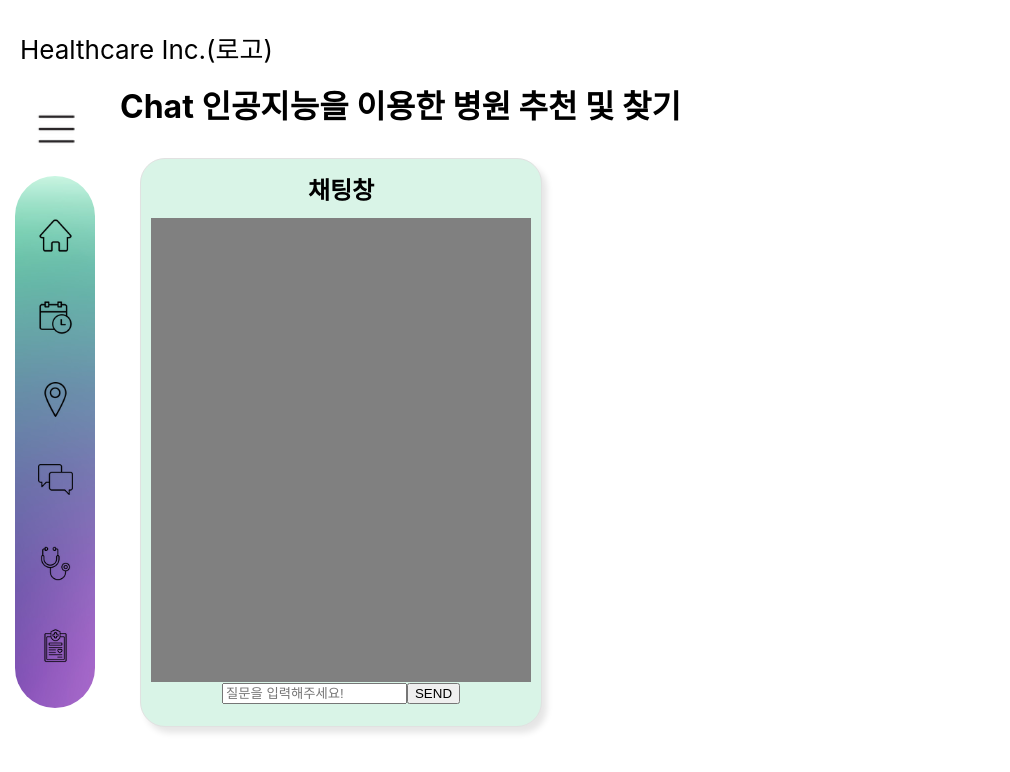
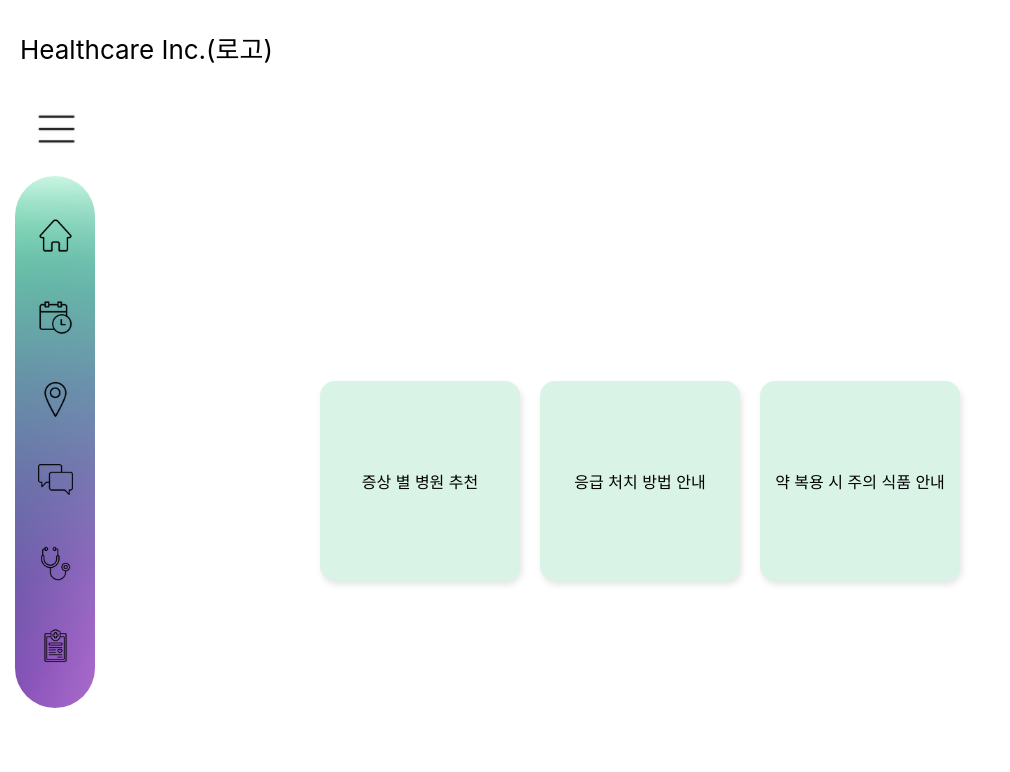
Before and after one commit to minzero31/codeit-2024-summer-project, a React (Create React App) app: page /chat in a window 1280 px wide. Shown: the top 772 px of the page, without its empty margins (0-1010 px from the left). Built offline with nearby package versions, Linux system fonts and the light colour scheme.

Commit message:
divide chat into 3 chat features

```diff
--- a/src/components/Chat.css
+++ b/src/components/Chat.css
@@ -86,3 +86,39 @@
     color: black;
     font-size: 15px;
 }
+.selection-screen {
+    display: flex;
+    justify-content: center;
+    align-items: center;
+    height: 100vh;
+    gap: 20px;
+}
+.selection-screen {
+    display: flex;
+    justify-content: center;
+    align-items: center;
+    height: 100vh;
+    gap: 20px;
+}
+
+.selection-screen .box {
+    width: 200px;
+    height: 200px;
+    display: flex;
+    justify-content: center;
+    align-items: center;
+    background-color: #D9F4E7;
+    border-radius: 15px;
+    box-shadow: 2px 4px 6px rgba(0, 0, 0, 0.1);
+    cursor: pointer;
+    transition: transform 0.3s;
+    text-align: center;
+}
+
+.selection-screen .box:hover {
+    transform: scale(1.05);
+}
+
+.selection-screen .box:active {
+    transform: scale(0.95);
+}
--- a/src/components/Chat.js
+++ b/src/components/Chat.js
@@ -1,25 +1,25 @@
 import React, { useState } from 'react';
 import './Chat.css';
 
-// 환경 변수에서 API 키를 가져옵니다.
 const API_KEY = process.env.REACT_APP_GEMINI_API_KEY;
 
 const Chat = () => {
   const [prompt, setPrompt] = useState(''); // 사용자 입력 상태
   const [response, setResponse] = useState([]); // API 응답 상태
   const [loading, setLoading] = useState(false); // 로딩 상태
+  const [selectedPrompt, setSelectedPrompt] = useState(null); // 선택된 프롬프트 상태
 
-  // 입력 필드의 변화 감지
   const handleInputChange = (e) => {
     setPrompt(e.target.value);
   };
 
-  // API 호출 함수
   const fetchResponse = async () => {
     setResponse((prevMessages) => [...prevMessages, { sender: '사용자', text: prompt }]);
 
     setLoading(true);
     try {
+      const combinedPrompt = selectedPrompt + prompt;
+
       const res = await fetch(`https://generativelanguage.googleapis.com/v1beta/models/gemini-1.5-flash-latest:generateContent?key=${API_KEY}`, {
         method: 'POST',
         headers: {
@@ -30,7 +30,7 @@ const Chat = () => {
             {
               parts: [
                 {
-                  text: prompt,
+                  text: combinedPrompt,
                 },
               ],
             },
@@ -44,9 +44,8 @@ const Chat = () => {
       }
 
       const data = await res.json();
-      console.log('API 응답 데이터:', data); // 전체 응답 데이터 출력 (콘솔에서 확인)
+      console.log('API 응답 데이터:', data);
 
-      // 응답 데이터에서 text 추출
       const extractedText = data.candidates && data.candidates.length > 0 && data.candidates[0].content && data.candidates[0].content.parts.length > 0
         ? data.candidates[0].content.parts[0].text
         : '응답 데이터가 없습니다.';
@@ -60,7 +59,6 @@ const Chat = () => {
     }
   };
 
-  // 폼 제출 처리
   const handleSubmit = (e) => {
     e.preventDefault();
     if (prompt) {
@@ -70,6 +68,29 @@ const Chat = () => {
     }
   };
 
+  // 선택 박스가 클릭되면 해당 프롬프트를 설정하고 채팅 화면으로 전환
+  const handleBoxClick = (prompt) => {
+    setSelectedPrompt(prompt);
+  };
+
+  if (!selectedPrompt) {
+    // 선택된 프롬프트가 없으면 선택 박스 화면을 보여줍니다.
+    return (
+      <main className="selection-screen">
+        <div className="box" onClick={() => handleBoxClick(" '당신의 건강 상태에 따른 병원을 추천해드립니다.' 라는 문구가 답변 맨 처음에 꼭 추가되도록 해주고, 답변은 3줄 이내로 해줘.")}>
+          증상 별 병원 추천
+        </div>
+        <div className="box" onClick={() => handleBoxClick(" '응급 처치 방법을 안내해드리겠습니다.' 라는 문구가 답변 맨 처음에 꼭 추가되도록 해주고, 답변은 3줄 이내로 해줘.")}>
+          응급 처치 방법 안내
+        </div>
+        <div className="box" onClick={() => handleBoxClick(" '약 복용 시 주의 식품을 안내해드리겠습니다.' 라는 문구가 답변 맨 처음에 꼭 추가되도록 해주고, 답변은 3줄 이내로 해줘.")}>
+          약 복용 시 주의 식품 안내
+        </div>
+      </main>
+    );
+  }
+
+  // 선택된 프롬프트가 있으면 채팅 화면을 보여줍니다.
   return (
     <>
       <div>
@@ -83,15 +104,17 @@ const Chat = () => {
           <section className='box1'>
             <h2 id='ch2'>채팅창</h2>
             <div className='chattingbox'>
-              {loading ? // 로딩중일때
-                <div>
-                {response.map((resp, index) => (
-                  <p className={resp.sender === '사용자' ? 'user-messagebox' : 'bot-messagebox'}><label className={resp.sender === '사용자' ? 'user-message' : 'bot-message'}>{resp.text}</label></p>
-                  ))} <p id='loadingp'>로딩 중...</p>
-                </div> : // 답변 출력될때
+              {loading ?
                 <div>
                   {response.map((resp, index) => (
-                    <p className={resp.sender === '사용자' ? 'user-messagebox' : 'bot-messagebox'}><label className={resp.sender === '사용자' ? 'user-message' : 'bot-message'}>{resp.text}</label></p>
+                    <p className={resp.sender === '사용자' ? 'user-messagebox' : 'bot-messagebox'} key={index}><label className={resp.sender === '사용자' ? 'user-message' : 'bot-message'}>{resp.text}</label></p>
+                  ))}
+                  <p id='loadingp'>로딩 중...</p>
+                </div>
+                :
+                <div>
+                  {response.map((resp, index) => (
+                    <p className={resp.sender === '사용자' ? 'user-messagebox' : 'bot-messagebox'} key={index}><label className={resp.sender === '사용자' ? 'user-message' : 'bot-message'}>{resp.text}</label></p>
                   ))}
                 </div>
               }
@@ -108,8 +131,7 @@ const Chat = () => {
           </section>
         </div>
       </main>
-  </>
-
+    </>
   );
 };
 
```
